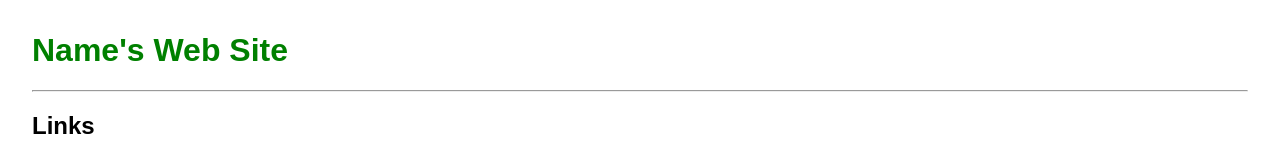
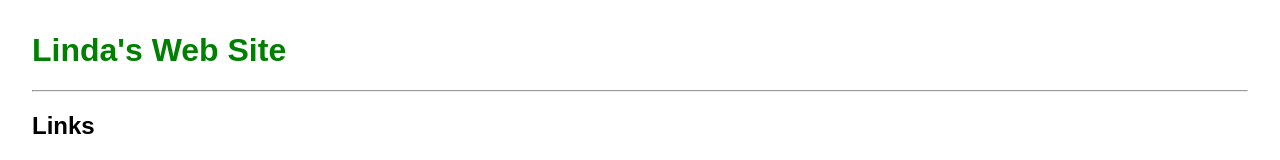
Before and after one commit to lpuzey/e1t1TestDemo, a plain HTML site: page index.html in a window 1280 px wide. Shown: the top 160 px of the page. Drawn offline with Linux system fonts and the light colour scheme.

Commit message:
Added in my name

```diff
--- a/index.html
+++ b/index.html
@@ -2,14 +2,14 @@
 <html lang="en">
 <head>
     <meta charset="UTF-8">
-    <title>Name's Web Site</title>
+    <title>Linda's Web Site</title>
     <style>
         body { margin: 2em; font-family: sans-serif; }
         h1 { color: green; }
     </style>
 </head>
 <body>
-    <h1>Name's Web Site</h1>
+    <h1>Linda's Web Site</h1>
     <hr/>
     <h2>Links</h2>
     <p><a href="E1T1/index.html"><strong>E1T1: Digital Game Design I</strong></a></p>
```
